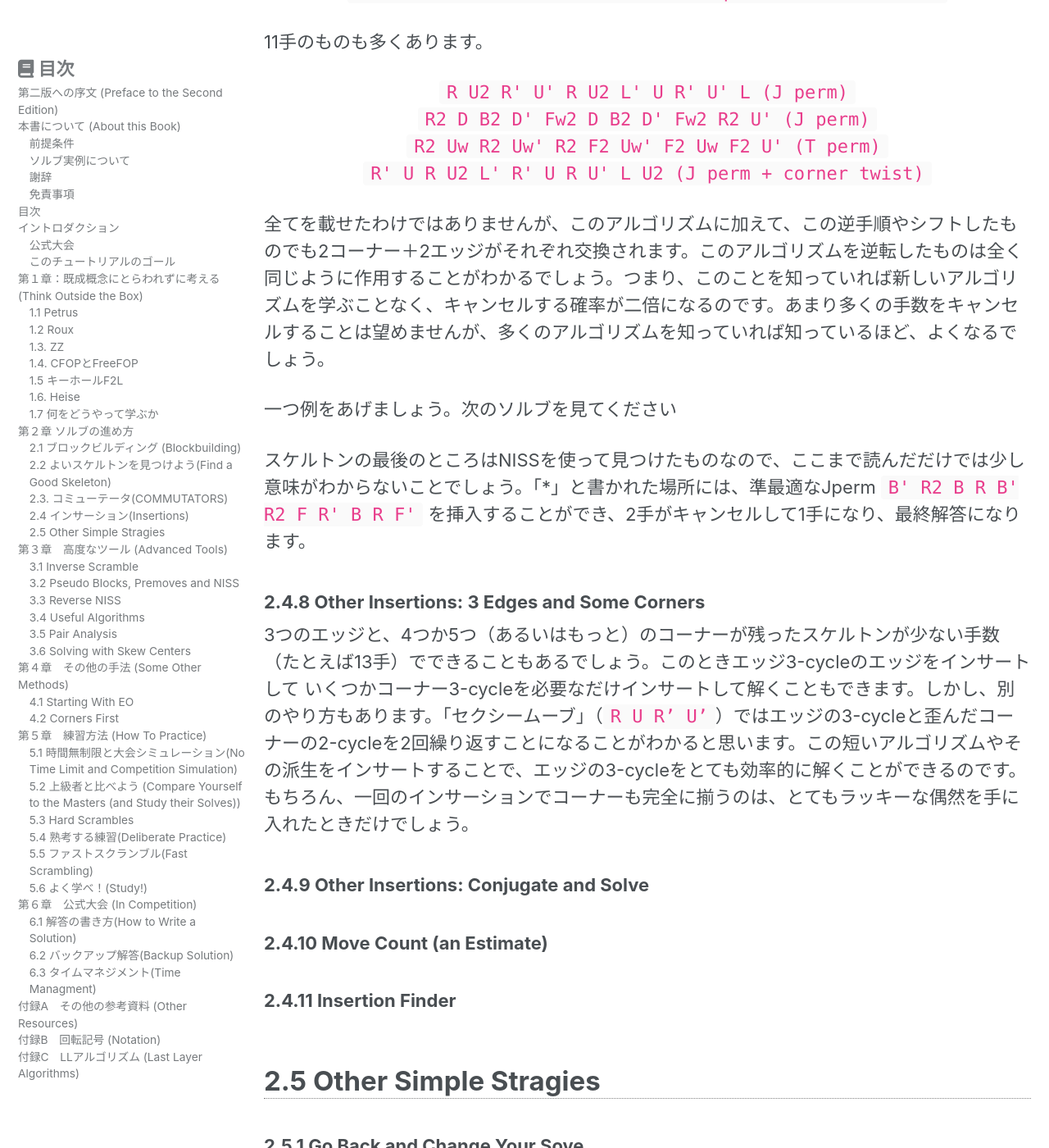
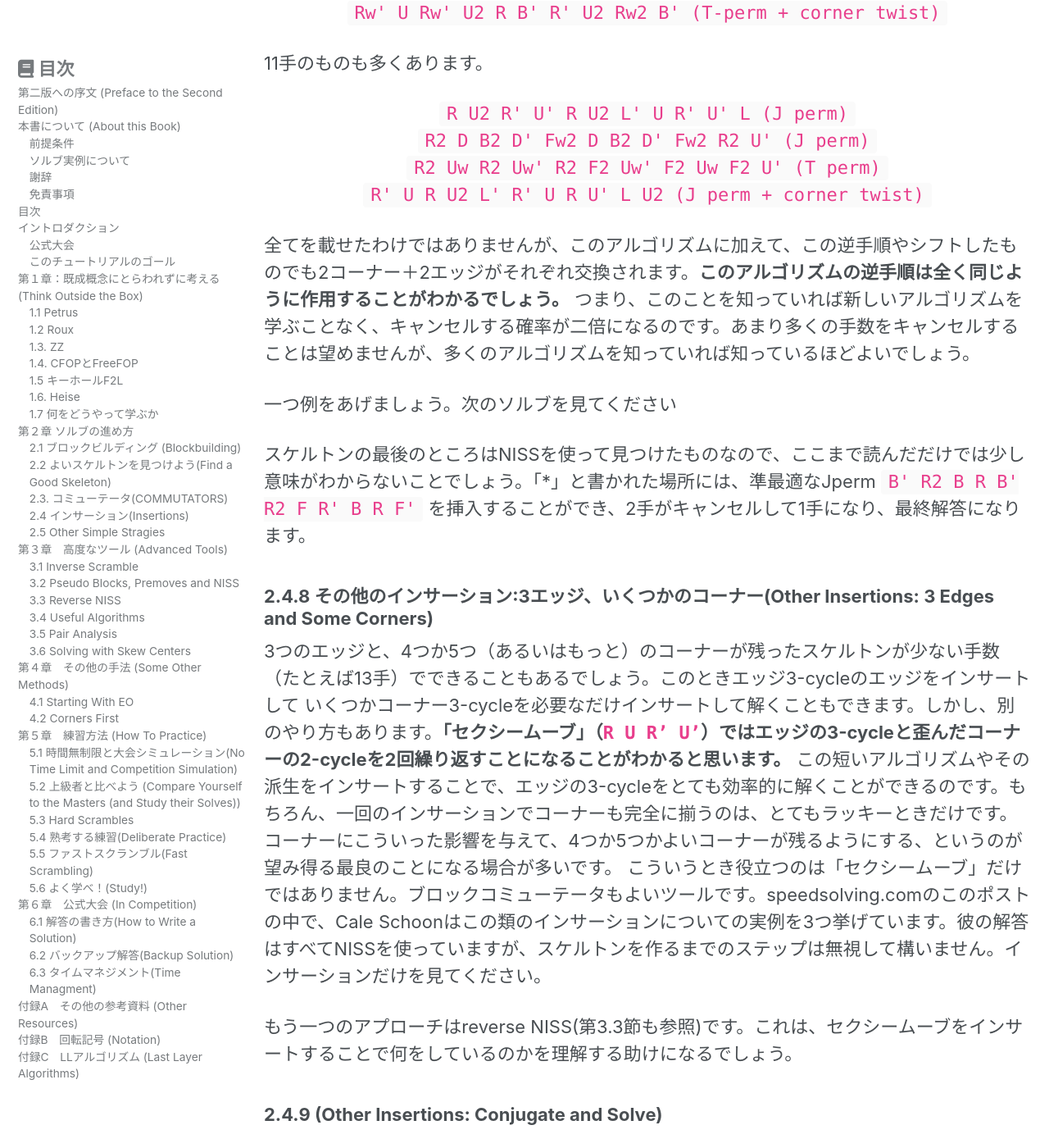
Before and after one commit to kawam1123/translation, a Jekyll site: the page built from _pages/FMC-tutorial.md, in a window 1280 px wide and 1400 px high, scrolled down 40672 px. Shown: the whole window at 82% size. Built offline with Jekyll 4.4.1, drawn with Linux system fonts in a browser that asks for light colours; cached includes are drawn as plain includes; nearby versions of some CDN libraries; some of the changed text lies outside the part shown.

```diff
--- a/_pages/FMC-tutorial.md
+++ b/_pages/FMC-tutorial.md
@@ -1999,7 +1999,7 @@ an edge 5-cycle, it is a good idea to number the stickers and quickly go through
 if you can insert one of these algorithms. But don’t waste to much time looking for it.
 For more about edge insertions, see Section 4.2 about corner-first methods.
 -->
-#### 2.4.7 Other Insertions: 2 Corners and 2 Edges
+#### 2.4.7 その他のインサーション:2コーナー、2エッジ(Other Insertions: 2 Corners and 2 Edges)
 
 2つのコーナーと2つのエッジがそれぞれ交換するようなスケルトンになることがあるでしょう。(つまり、PLLのJ、T、Vなどです)
 
@@ -2030,11 +2030,10 @@ R2 D B2 D' Fw2 D B2 D' Fw2 R2 U' (J perm)
 R2 Uw R2 Uw' R2 F2 Uw' F2 Uw F2 U' (T perm)
 R' U R U2 L' R' U R U' L U2 (J perm + corner twist)
 -->
-全てを載せたわけではありませんが、このアルゴリズムに加えて、この逆手順やシフトしたものでも2コーナー＋2エッジがそれぞれ交換されます。このアルゴリズムを逆転したものは全く同じように作用することがわかるでしょう。つまり、このことを知っていれば新しいアルゴリズムを学ぶことなく、キャンセルする確率が二倍になるのです。あまり多くの手数をキャンセルすることは望めませんが、多くのアルゴリズムを知っていれば知っているほど、よくなるでしょう。
+全てを載せたわけではありませんが、このアルゴリズムに加えて、この逆手順やシフトしたものでも2コーナー＋2エッジがそれぞれ交換されます。**このアルゴリズムの逆手順は全く同じように作用することがわかるでしょう。** つまり、このことを知っていれば新しいアルゴリズムを学ぶことなく、キャンセルする確率が二倍になるのです。あまり多くの手数をキャンセルすることは望めませんが、多くのアルゴリズムを知っていれば知っているほどよいでしょう。
 
 一つ例をあげましょう。次のソルブを見てください
-
-
+<!--訳者TODO ソルブボックスの挿入-->
 
 <!--
 Besides all of these algorithms (this is not a complete list anyway), also their inverses and
@@ -2061,10 +2060,10 @@ The end of the skeleton was found using NISS, so it will be a bit mysterious unt
 to that section. Notice that in the same spot marked by * you can insert the sub-optimal Jperm B' R2 B R B' R2 F R' B R F', cancelling 2 moves instead of 1 and getting the same final
 result.
 -->
-#### 2.4.8 Other Insertions: 3 Edges and Some Corners
+#### 2.4.8 その他のインサーション:3エッジ、いくつかのコーナー(Other Insertions: 3 Edges and Some Corners)
 
 3つのエッジと、4つか5つ（あるいはもっと）のコーナーが残ったスケルトンが少ない手数（たとえば13手）でできることもあるでしょう。このときエッジ3-cycleのエッジをインサートして
-いくつかコーナー3-cycleを必要なだけインサートして解くこともできます。しかし、別のやり方もあります。「セクシームーブ」（`R U R’ U’`）ではエッジの3-cycleと歪んだコーナーの2-cycleを2回繰り返すことになることがわかると思います。この短いアルゴリズムやその派生をインサートすることで、エッジの3-cycleをとても効率的に解くことができるのです。もちろん、一回のインサーションでコーナーも完全に揃うのは、とてもラッキーな偶然を手に入れたときだけでしょう。
+いくつかコーナー3-cycleを必要なだけインサートして解くこともできます。しかし、別のやり方もあります。**「セクシームーブ」（`R U R’ U’`）ではエッジの3-cycleと歪んだコーナーの2-cycleを2回繰り返すことになることがわかると思います。** この短いアルゴリズムやその派生をインサートすることで、エッジの3-cycleをとても効率的に解くことができるのです。もちろん、一回のインサーションでコーナーも完全に揃うのは、とてもラッキーときだけです。コーナーにこういった影響を与えて、4つか5つかよいコーナーが残るようにする、というのが望み得る最良のことになる場合が多いです。
 <!--
 2.4.8 Other Insertions: 3 Edges and Some Corners
 In some cases you can get short skeletons (say 13 moves) that leave a 3-cycle of edges and 4 or
@@ -2075,6 +2074,13 @@ and a skew doubl 2-cycle of corners. By inserting this short algorithm and its v
 can solve the edge 3-cycle in a very effcient way. Of course the case of also geting the corners
 completely solved with one insertion is a very lucky accident. Often the best you can hope for is
 to affect the corners in such a way that you are left with one of the “good” 4 or 5 corners cases.
+-->
+こういうとき役立つのは「セクシームーブ」だけではありません。ブロックコミューテータもよいツールです。speedsolving.comのこのポストの中で、Cale Schoonはこの類のインサーションについての実例を3つ挙げています。彼の解答はすべてNISSを使っていますが、スケルトンを作るまでのステップは無視して構いません。インサーションだけを見てください。
+
+もう一つのアプローチはreverse NISS(第3.3節も参照)です。これは、セクシームーブをインサートすることで何をしているのかを理解する助けになるでしょう。
+
+
+<!--
 The “sexy move” isn’t the only algorithm that can help in this cases: also block commutators
 are a very good tool. In this post33 on speedsolving.com Cale Schoon gives 3 different examples
 of this kind of insertion. All of his solutions use NISS, but you can ignore the intermediate steps
@@ -2082,7 +2088,7 @@ that produce the skeleton and just look at the insertions.
 Another approach to this reverse NISS (Section 3.3), which can help you understand what
 you are actually doing when you insert a sexy move.
 -->
-#### 2.4.9 Other Insertions: Conjugate and Solve
+#### 2.4.9 (Other Insertions: Conjugate and Solve)
 <!--
 2.4.9 Other Insertions: Conjugate and Solve
 A particular situation you can solve with only one insertion is when you have 4 edges and 4
```
